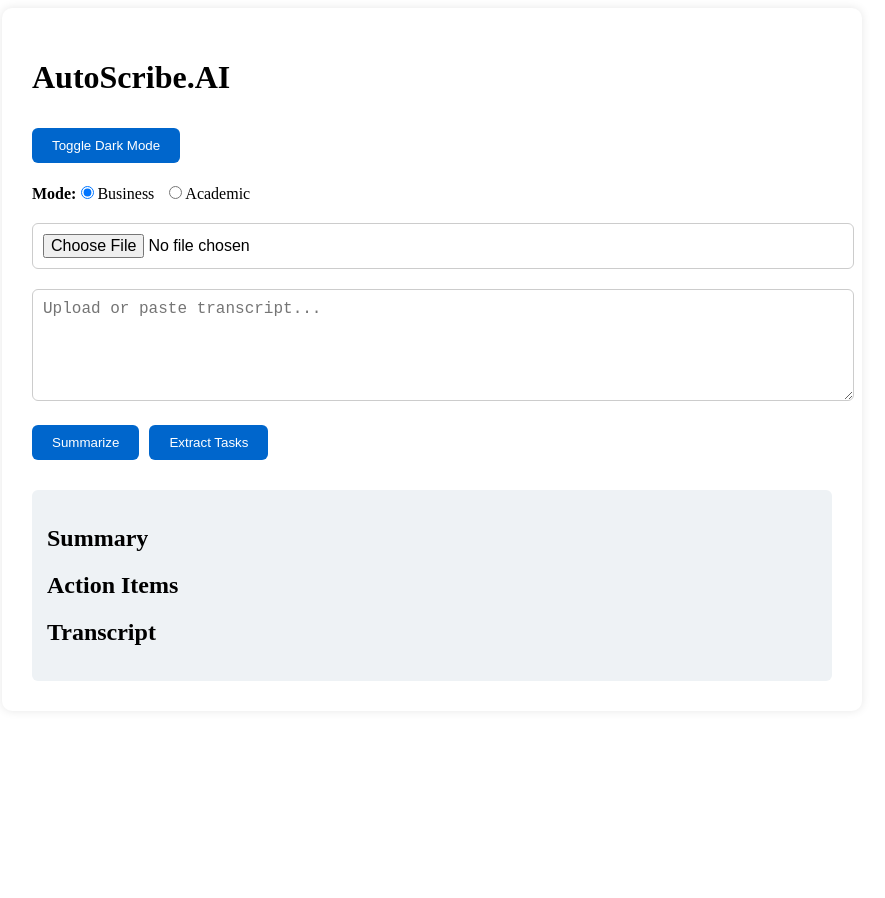
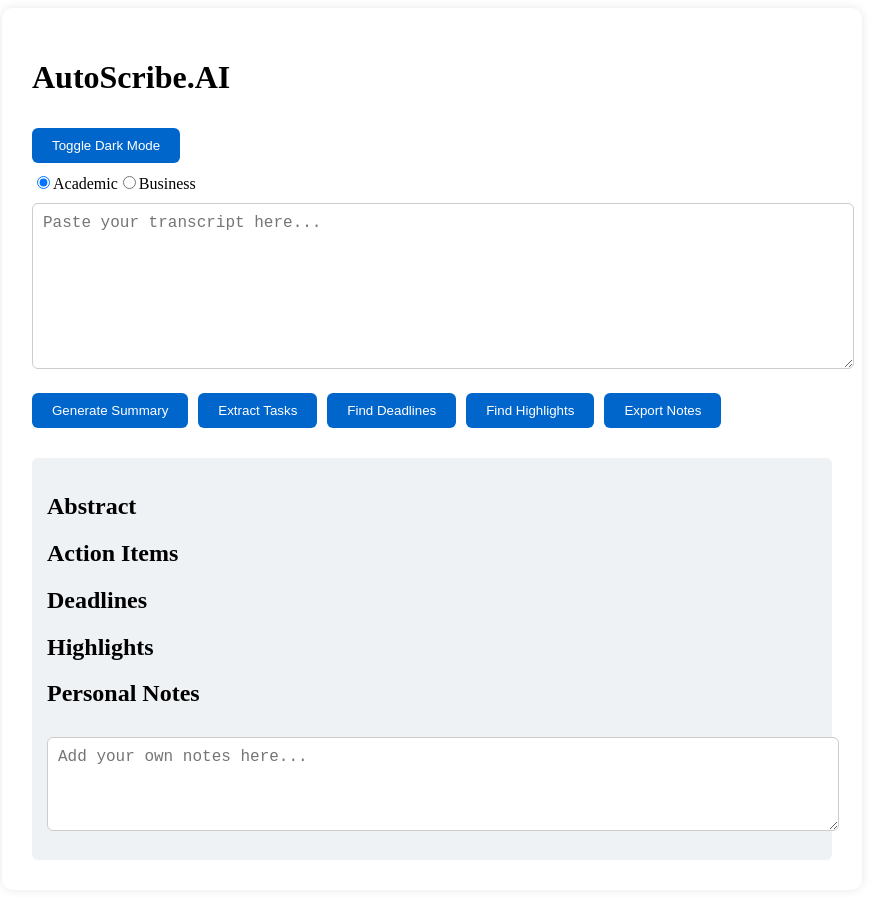
Before and after one commit to YukiCodepth/AutoScribe.AI, a React (Create React App) app: page / in a window 1280 px wide. Shown: the whole page, without its empty margins (208-1093 px from the left). Before the commit the page ends 800 px from the top, so only its background shows below. Built offline with nearby package versions, Linux system fonts and the light colour scheme.

Commit message:
Update App.js

```diff
--- a/src/App.js
+++ b/src/App.js
@@ -5,9 +5,11 @@ function App() {
   const [transcript, setTranscript] = useState('');
   const [summary, setSummary] = useState('');
   const [tasks, setTasks] = useState('');
-  const [audioFile, setAudioFile] = useState(null);
+  const [deadlines, setDeadlines] = useState('');
+  const [highlights, setHighlights] = useState('');
+  const [notes, setNotes] = useState('');
   const [theme, setTheme] = useState('light');
-  const [mode, setMode] = useState('business');
+  const [mode, setMode] = useState('academic');
 
   const handleThemeToggle = () => {
     const newTheme = theme === 'light' ? 'dark' : 'light';
@@ -19,78 +21,118 @@ function App() {
     setMode(e.target.value);
   };
 
-  const handleFileChange = (event) => {
-    const file = event.target.files[0];
-    if (file) {
-      setAudioFile(file);
-      const simulatedTranscript =
-        "Raj will update the dashboard by Thursday. Sara is sending the client proposal. We'll meet again on Friday to review progress.";
-      setTranscript(simulatedTranscript);
-      alert("Audio file uploaded: " + file.name);
-    }
-  };
-
-  const simulateSummary = () => {
-    if (!transcript.trim()) return;
-
+  const generateSummary = () => {
     const sentences = transcript
       .split('.')
       .map(s => s.trim())
       .filter(Boolean)
       .slice(0, 2);
 
-    let summaryOutput = "";
-
-    if (mode === 'business') {
-      summaryOutput =
-        "Summary: Key points from the meeting included " + sentences.join(', ') + '.';
-    } else if (mode === 'academic') {
-      summaryOutput =
-        "Abstract: This discussion addressed themes such as " + sentences.join(', ') + '.';
-    }
-
-    setSummary(summaryOutput);
+    const base = sentences.join(', ') + '.';
+    setSummary(
+      mode === 'academic'
+        ? `Abstract: This discussion addressed topics such as ${base}`
+        : `Summary: Key business outcomes included ${base}`
+    );
   };
 
-  const simulateTasks = () => {
-    if (!transcript.trim()) return;
-
-    const actionKeywords = [
-      'will', 'must', 'need to', 'should',
-      'is going to', 'plans to', 'is', 'are',
-      'was', 'were'
+  const generateTasks = () => {
+    const actionWords = [
+      'will', 'must', 'need to', 'should', 'plans to', 'is', 'are', 'was', 'were'
     ];
-
-    const sentences = transcript
+    const lines = transcript
       .split('.')
       .map(s => s.trim())
-      .filter(s =>
-        actionKeywords.some(keyword =>
-          s.toLowerCase().includes(keyword)
-        )
+      .filter(line =>
+        actionWords.some(w => line.toLowerCase().includes(w))
       );
 
-    const formattedTasks = sentences.map(task =>
+    setTasks(
+      lines.map(task =>
         mode === 'academic'
           ? `• As noted: ${task.charAt(0).toUpperCase() + task.slice(1)}`
           : `• ${task.charAt(0).toUpperCase() + task.slice(1)}`
+      ).join('\n')
+    );
+  };
+
+  const extractDeadlines = () => {
+    const deadlineKeywords = ['by', 'before', 'due', 'deadline', 'submit'];
+    const lines = transcript
+      .split('.')
+      .map(s => s.trim())
+      .filter(line =>
+        deadlineKeywords.some(k => line.toLowerCase().includes(k))
       );
 
-    setTasks(formattedTasks.join('\n'));
+    setDeadlines(lines.map(dl => `• ${dl}`).join('\n'));
+  };
+
+  const extractHighlights = () => {
+    const keywords = ['important', 'key', 'notable', 'remember', 'highlight'];
+    const lines = transcript
+      .split('.')
+      .map(s => s.trim())
+      .filter(line =>
+        keywords.some(k => line.toLowerCase().includes(k))
+      );
+
+    setHighlights(lines.map(hl => `• ${hl}`).join('\n'));
+  };
+
+  const exportAsText = () => {
+    const content = `
+AutoScribe.AI Export
+======================
+
+Mode: ${mode.charAt(0).toUpperCase() + mode.slice(1)}
+
+Transcript:
+${transcript}
+
+${mode === 'academic' ? 'Abstract' : 'Summary'}:
+${summary}
+
+Action Items:
+${tasks}
+
+Deadlines:
+${deadlines}
+
+Highlights:
+${highlights}
+
+Personal Notes:
+${notes}
+`;
+    const blob = new Blob([content], { type: 'text/plain' });
+    const url = URL.createObjectURL(blob);
+    const a = document.createElement('a');
+    a.href = url;
+    a.download = 'AutoScribe_Export.txt';
+    a.click();
+    URL.revokeObjectURL(url);
   };
 
   return (
     <div className={`container ${theme}`}>
-      <h1>AutoScribe.AI</h1>
+      <h1 className="title">AutoScribe.AI</h1>
 
-      <div style={{ marginBottom: '10px' }}>
+      <div className="controls">
         <button onClick={handleThemeToggle}>
           Toggle {theme === 'light' ? 'Dark' : 'Light'} Mode
         </button>
-      </div>
 
-      <div style={{ marginBottom: '10px' }}>
-        <label><strong>Mode:</strong></label>
+        <div className="mode-switch">
+          <label>
+            <input
+              type="radio"
+              value="academic"
+              checked={mode === 'academic'}
+              onChange={handleModeChange}
+            />
+            Academic
+          </label>
           <label>
             <input
               type="radio"
@@ -100,33 +142,23 @@ function App() {
             />
             Business
           </label>
-        <label style={{ marginLeft: '10px' }}>
-          <input
-            type="radio"
-            value="academic"
-            checked={mode === 'academic'}
-            onChange={handleModeChange}
-          />
-          Academic
-        </label>
+        </div>
       </div>
 
-      <input
-        type="file"
-        accept="audio/mp3, audio/mpeg, audio/wav"
-        onChange={handleFileChange}
-      />
-
       <textarea
-        placeholder="Upload or paste transcript..."
-        rows="5"
+        className="transcript-box"
+        placeholder="Paste your transcript here..."
+        rows="8"
         value={transcript}
         onChange={(e) => setTranscript(e.target.value)}
       />
 
-      <div>
-        <button onClick={simulateSummary}>Summarize</button>
-        <button onClick={simulateTasks}>Extract Tasks</button>
+      <div className="button-group">
+        <button onClick={generateSummary}>Generate Summary</button>
+        <button onClick={generateTasks}>Extract Tasks</button>
+        <button onClick={extractDeadlines}>Find Deadlines</button>
+        <button onClick={extractHighlights}>Find Highlights</button>
+        <button onClick={exportAsText}>Export Notes</button>
       </div>
 
       <div className="result-section">
@@ -134,14 +166,21 @@ function App() {
         <p>{summary}</p>
 
         <h2>Action Items</h2>
-        <div>
-          {tasks.split('\n').map((task, idx) => (
-            <p key={idx}>{task.replace(/^[-•]\s*/, '• ')}</p>
-          ))}
-        </div>
+        <pre>{tasks}</pre>
 
-        <h2>Transcript</h2>
-        <p>{transcript}</p>
+        <h2>Deadlines</h2>
+        <pre>{deadlines}</pre>
+
+        <h2>Highlights</h2>
+        <pre>{highlights}</pre>
+
+        <h2>Personal Notes</h2>
+        <textarea
+          rows="4"
+          value={notes}
+          onChange={(e) => setNotes(e.target.value)}
+          placeholder="Add your own notes here..."
+        />
       </div>
     </div>
   );
```
Lines whose indentation alone changed are shown as unchanged.
